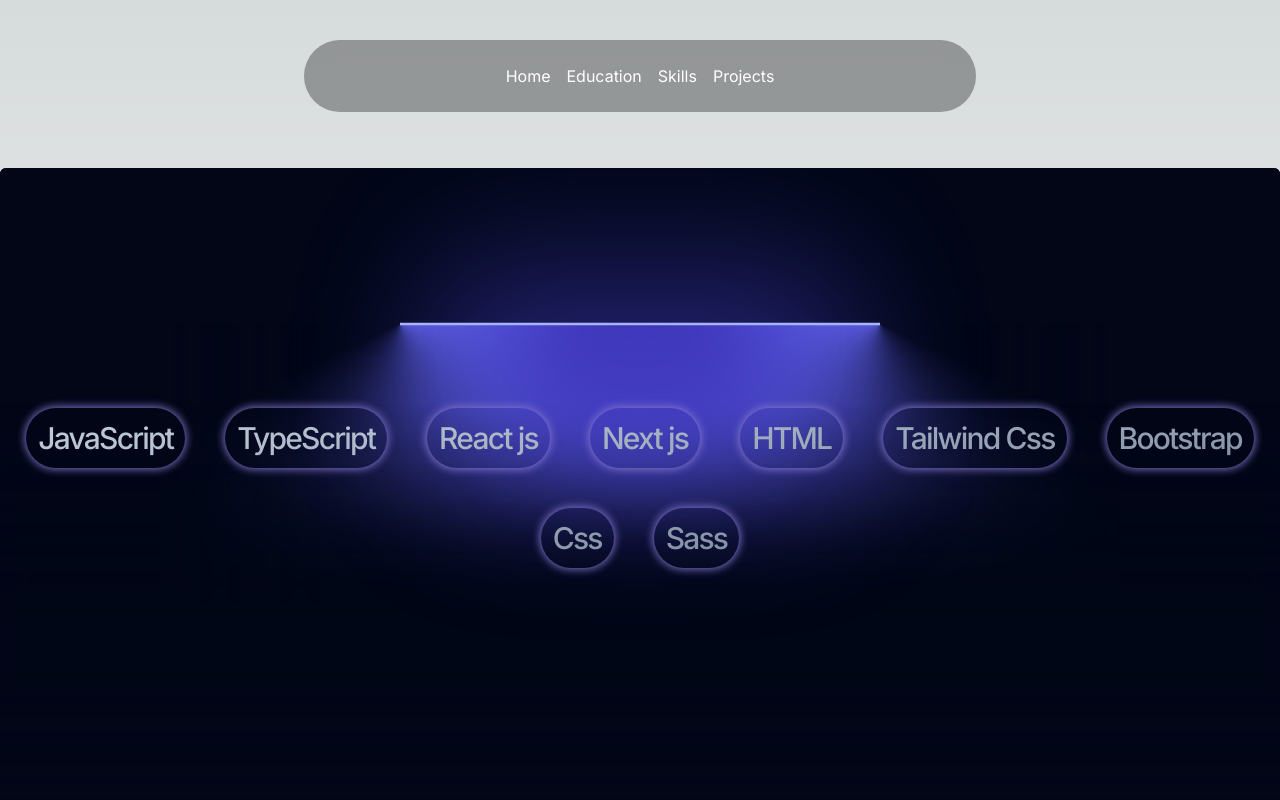
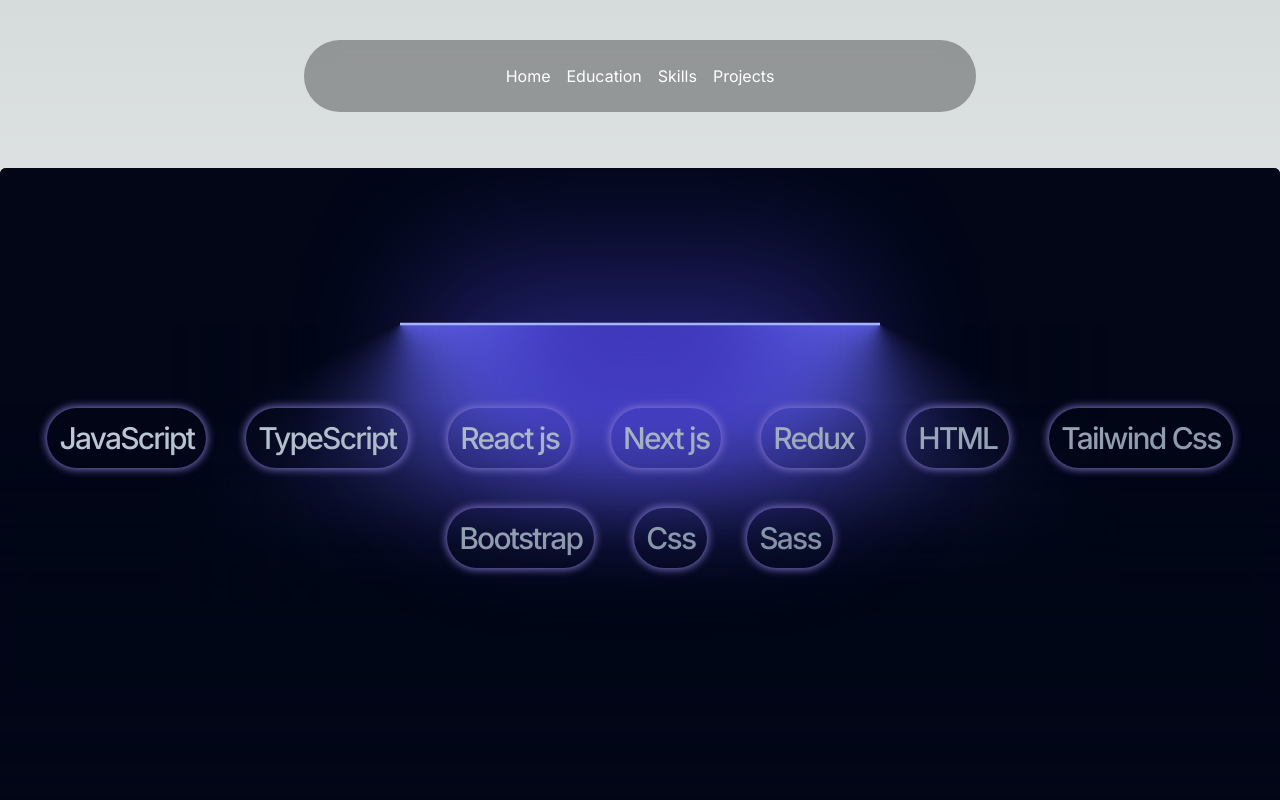
Before and after one commit to r-kundan/renu-kundan, a Next.js app: page /skills in a window 1280 px wide. Shown: the top 800 px of the page. Built offline with nearby package versions, Linux system fonts and the light colour scheme.

Commit message:
add skill

```diff
--- a/src/app/skills/page.jsx
+++ b/src/app/skills/page.jsx
@@ -23,6 +23,8 @@
    <p className="flex justify-center items-center shadow-lg rounded-full border-cyan text-3xl p-3">TypeScript</p>
    <p className="flex justify-center items-center shadow-lg rounded-full border-cyan text-3xl p-3">React js</p>
    <p className="flex justify-center items-center shadow-lg rounded-full border-cyan text-3xl p-3">Next js</p>
+   <p className="flex justify-center items-center shadow-lg rounded-full border-cyan text-3xl p-3">Redux</p>
+
       <p className="flex justify-center items-center shadow-lg rounded-full border-cyan text-3xl p-3">HTML</p>
       <p className="flex justify-center items-center shadow-lg rounded-full border-cyan text-3xl p-3">Tailwind Css</p>
       <p className="flex justify-center items-center shadow-lg rounded-full border-cyan text-3xl p-3">Bootstrap</p>
```
